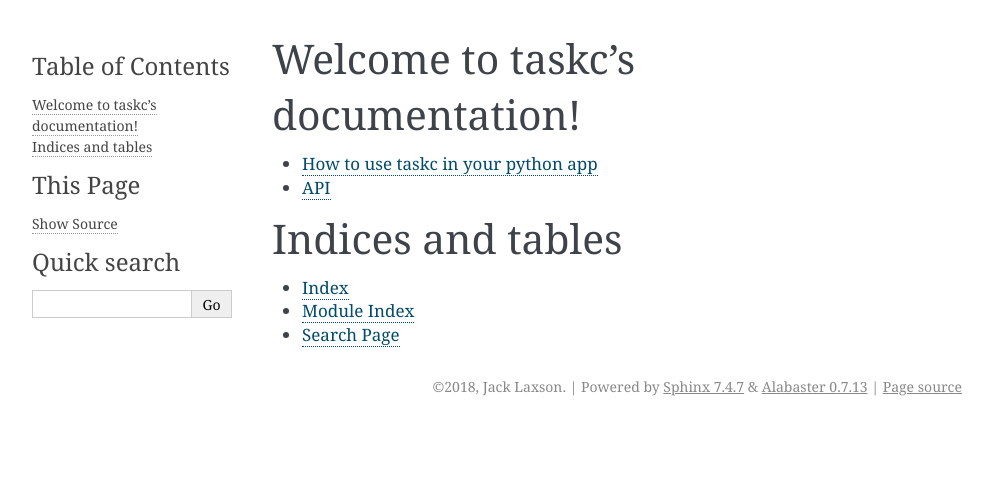
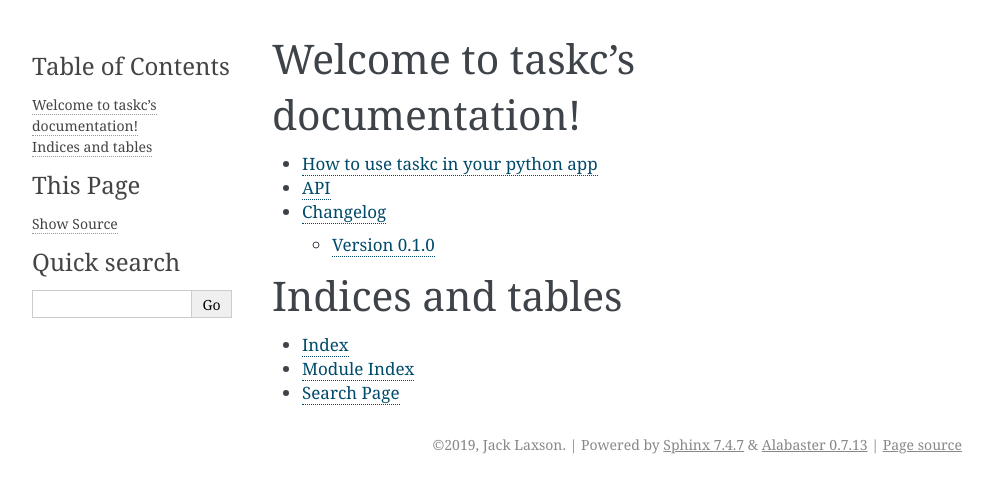
Before and after one commit to jrabbit/taskd-client-py, a Sphinx documentation site: the page built from docs/source/index.rst, in a window 1280 px wide. Shown: the top 493 px of the page, without its empty margins (148-1141 px from the left). Built offline with Sphinx 7.4.7, drawn with Linux system fonts in a browser that asks for light colours.

Commit message:
update docs. closes #40

```diff
--- a/docs/source/conf.py
+++ b/docs/source/conf.py
@@ -20,13 +20,13 @@
 # -- Project information -----------------------------------------------------
 
 project = 'taskc'
-copyright = '2018, Jack Laxson'
+copyright = '2019, Jack Laxson'
 author = 'Jack Laxson'
 
 # The short X.Y version
-version = ''
+version = '0.1'
 # The full version, including alpha/beta/rc tags
-release = '0.0.3'
+release = '0.1.0'
 
 
 # -- General configuration ---------------------------------------------------
--- a/docs/source/index.rst
+++ b/docs/source/index.rst
@@ -9,6 +9,7 @@
 .. toctree::
    usage
    api
+   changes
 
 
 
```
Also changed, not shown: docs/source/changes.rst (added, +8 -0 lines).
